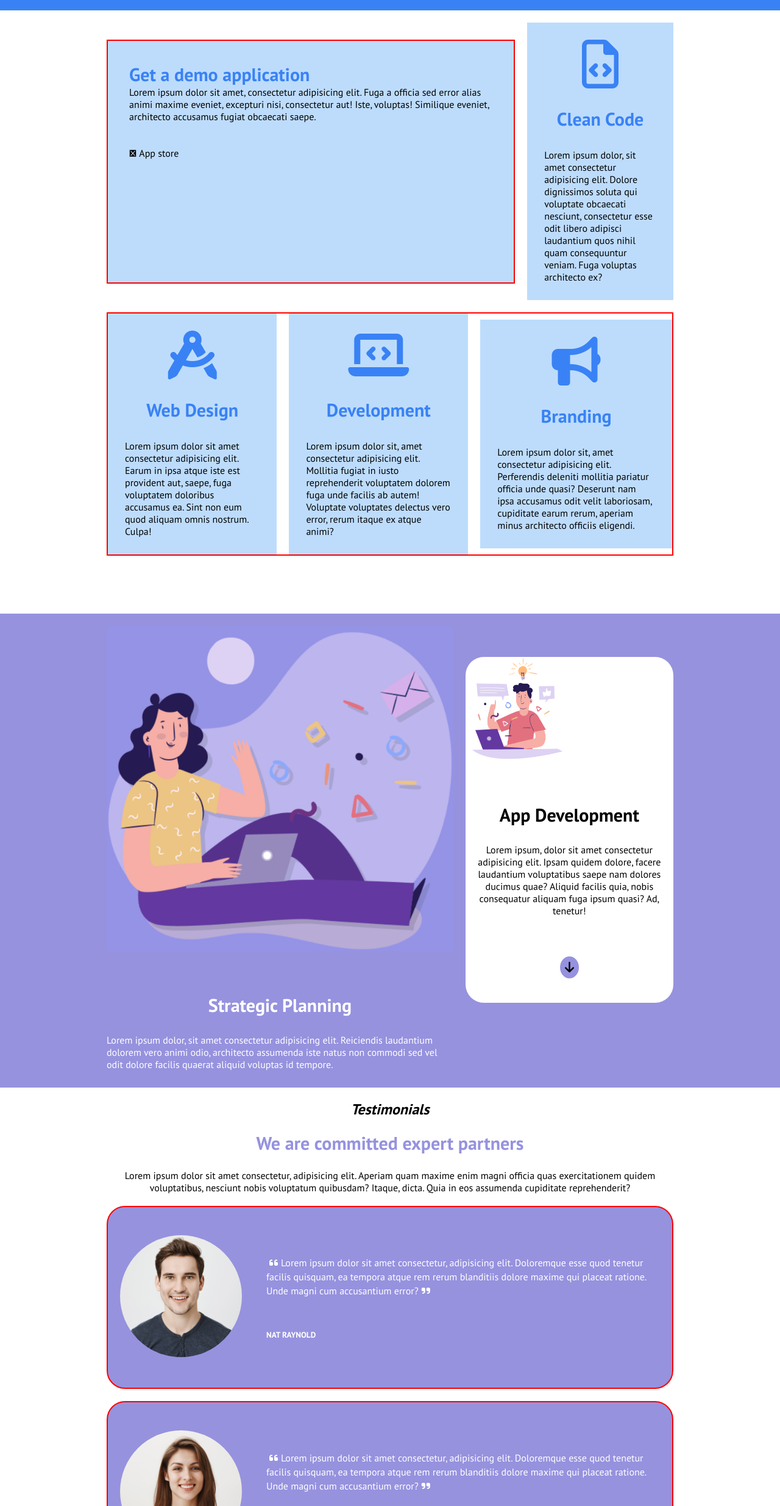
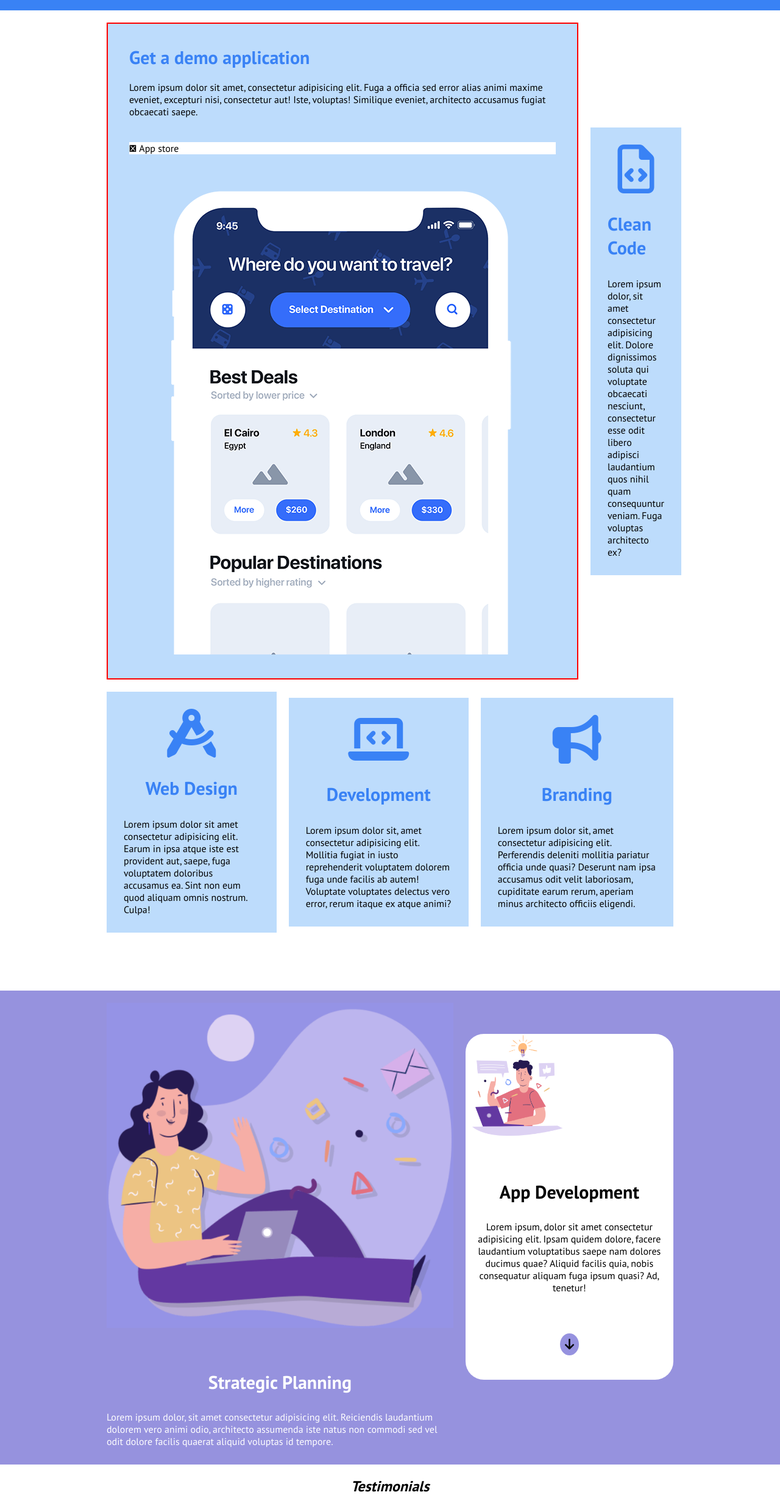
Before and after one commit to rpalanga/htmlcss-responsive-layout, a plain HTML site: page index.html in a window 1280 px wide. Shown: the part 67-2536 px from the top of the page at 61% size. Drawn offline with Linux system fonts and the light colour scheme.

Commit message:
esercizio completo

```diff
--- a/css/style.css
+++ b/css/style.css
@@ -94,7 +94,7 @@ nav {
 }
 
 .rectagle-2 {
-    height: 400px;
+    /* height: 400px; */
     border: solid red 2px;
     /* regole prova */
 
@@ -108,6 +108,19 @@ nav {
     padding: 35px;
     gap: 40px;
 }
+.rectagle-2 .rectagle-text{
+    display: flex;
+    flex-direction: column;
+    gap: 20px;
+
+}
+
+.rectagle-button{
+    background-color: white;
+}
+
+
+
 
 
 .square-2 {
@@ -138,8 +151,7 @@ nav {
 
 .Square {
 
-    border: solid red 2px;
-    /* regole prova */
+
 
     width: 100%;
 }
@@ -210,9 +222,7 @@ nav {
 
 
 .Development {
-    /* height: 300px;
-    border: 2px solid red; */
-    /* regola di prova */
+
 
     margin-bottom: 60px;
     width: 100%;
@@ -270,9 +280,7 @@ nav {
 .card-1,
 .card-2,
 .card-3 {
-    height: 300px;
-    border: 2px solid red;
-    /* regola di prova */
+
 
     width: 100%;
     padding: 20px;
@@ -339,9 +347,6 @@ nav {
 }
 
 .benefits-card {
-    /* height: 300px; */
-    border: 2px solid red;
-    /* regola di prova */
 
 
 
@@ -406,8 +411,7 @@ nav {
 
     width: 100%;
 
-    border: 1px solid red;
-    /* test */
+
     display: flex;
     flex-direction: column;
     gap: 25px;
@@ -426,8 +430,7 @@ nav {
 
     width: 100%;
 
-    border: 1px solid red;
-    /* test */
+
     display: flex;
     flex-direction: column;
     align-items: flex-start;
@@ -481,8 +484,6 @@ nav {
 
     background-color: #9692DE;
 
-    /* test */
-    border: 1px solid red;
 }
 
 .pricing-content {
@@ -553,8 +554,7 @@ nav {
 }
 
 .contact {
-    border: 1px solid red;
-    /* regola di reset */
+
     width: 40%;
 }
 .contact p{
--- a/index.html
+++ b/index.html
@@ -55,7 +55,7 @@
                     </div>
 
                     <div class="rectagle-img">
-                        <!-- <img src="img/phone.png" alt="Applicazione"> -->
+                        <img src="img/phone.png" alt="Applicazione">
                     </div>
 
 
```
